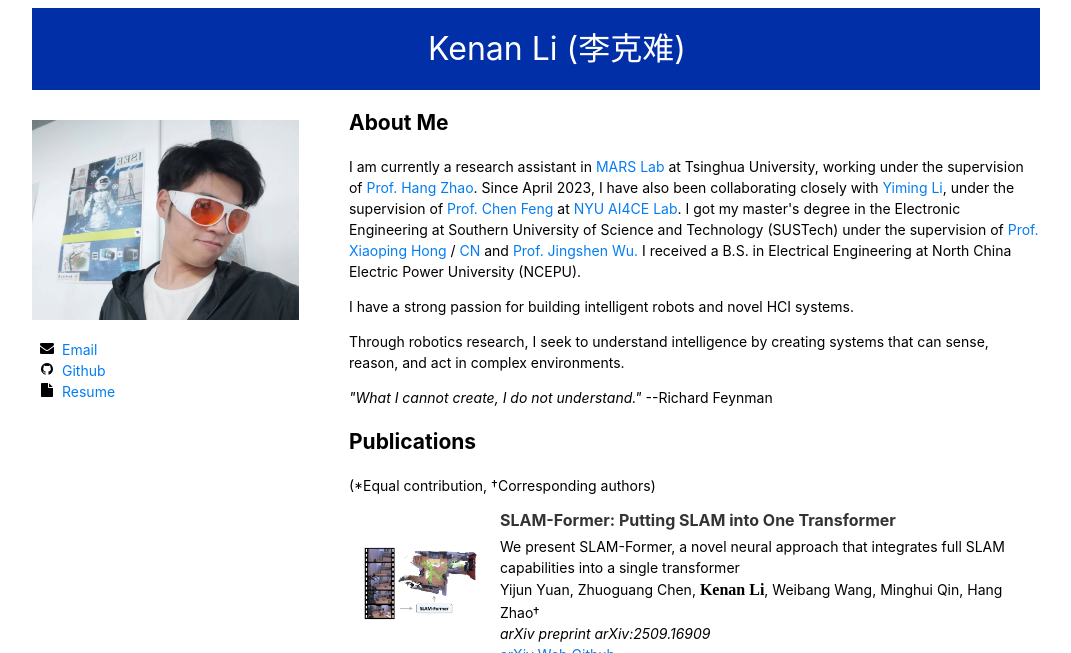
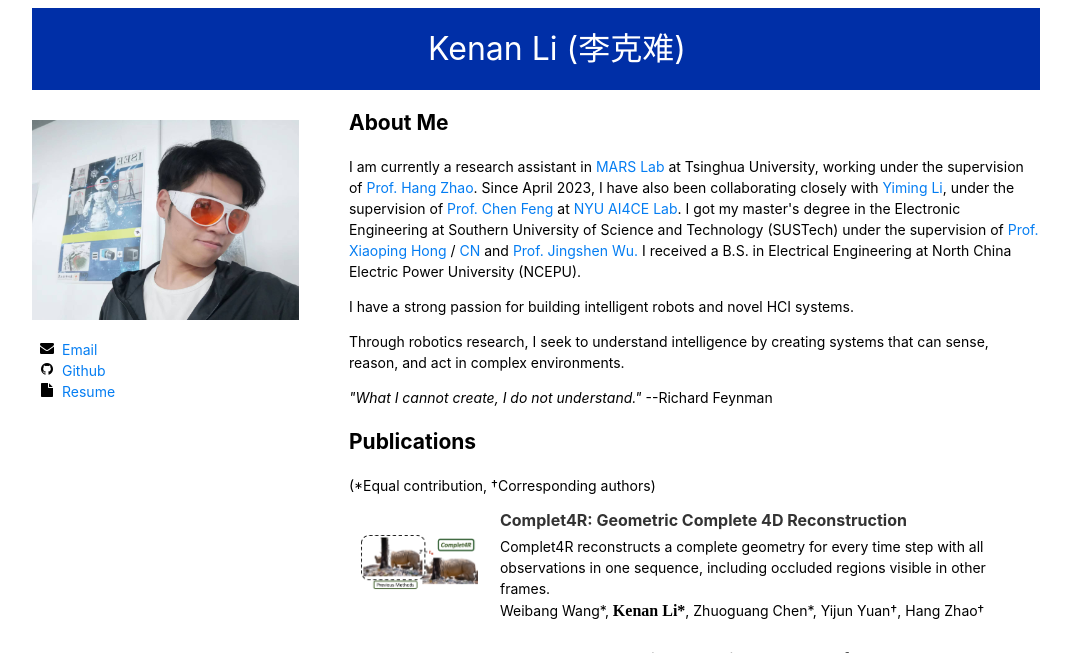
Before and after one commit to ConnorKevin/ConnorKevin.github.io, a Jekyll site: the page index.html, which Jekyll copies as it is, in a window 1280 px wide and 900 px high, cut to the strip 0-653 px from the top of the window. Shown: the whole strip, without its empty margins (104-1175 px from the left). Built offline with Jekyll 4.4.1, drawn with Linux system fonts in a browser that asks for light colours.

Commit message:
Add Complet4R project details to index.html
Added a new section for Complet4R with authors and description.

```diff
--- a/index.html
+++ b/index.html
@@ -145,6 +145,33 @@
 
                    <h1>Publications</h1>
                        (*Equal contribution, †Corresponding authors)
+
+				<table width="100%" border="0" align="top" cellpadding="10">
+			   <tr>
+			   <td width="20%" valign="center">
+			   <img src="files/complet4RS.png" alt="" width="100%" class="border">
+			   </td>
+			   <td width="80%" valign="center">
+			   <papertitle>Complet4R: Geometric Complete 4D Reconstruction</papertitle>
+			   <a style="color : #000000;">Complet4R reconstructs a complete geometry for every time step with all observations in one sequence, including occluded regions visible in other frames.</a><br/>
+
+			   <a style="color : #000000;">Weibang Wang*</a>,
+			   <a style="color : #000000;"><strong>Kenan Li*</strong></a>,
+			   <a style="color : #000000;">Zhuoguang Chen*</a>,
+			   <a style="color : #000000;">Yijun Yuan†</a>,
+			   <a style="color : #000000;">Hang Zhao†</a><br/>
+
+			   </td>
+			   </tr>
+			   </table>
+
+
+
+
+
+
+
+
 
 				<table width="100%" border="0" align="top" cellpadding="10">
 			   <tr>
```
